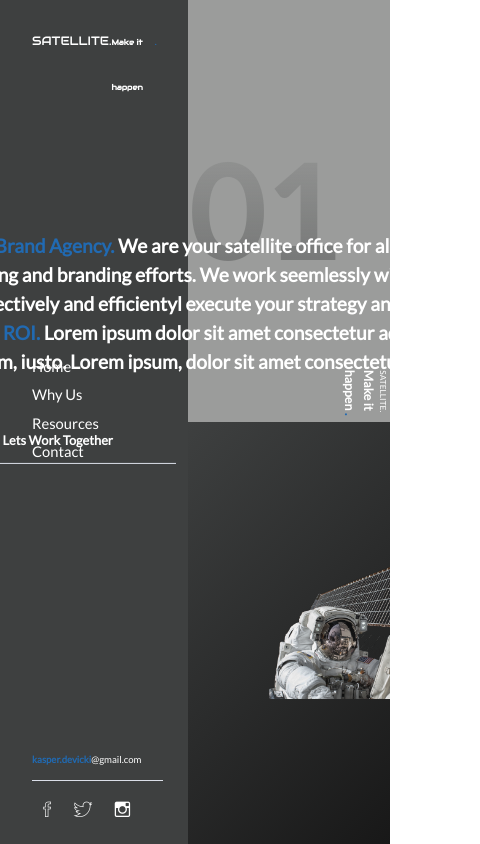
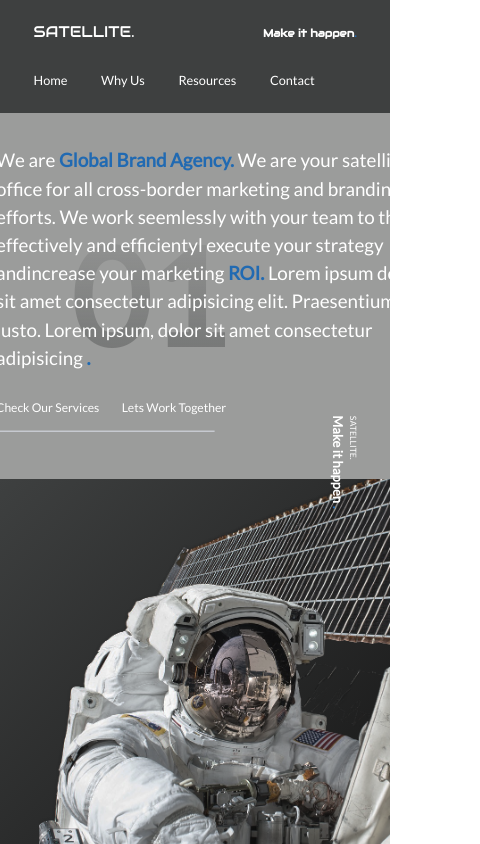
Before and after one commit to devicki/Satellite, a website: page index.html in a window 390 px wide. Shown: the whole page, 480 px wide, since content can reach past the window. Drawn offline with nearby package versions, Linux system fonts and the light colour scheme.

Commit message:
responsive progress

```diff
--- a/index.html
+++ b/index.html
@@ -8,7 +8,6 @@
     <link href="https://fonts.googleapis.com/css?family=Audiowide|Lato" rel="stylesheet">
     <link rel="stylesheet" href="http://code.ionicframework.com/ionicons/2.0.1/css/ionicons.min.css">
     <link rel="stylesheet" href="/css/styles.css">
-
     <title>Satellite</title>
 </head>
 
@@ -24,6 +23,7 @@
                 </div>
             </header>
             <!-- NAVIGATION -->
+
             <nav>
                 <div id="tabs">
                     <ul>
@@ -80,7 +80,7 @@
                 We work seemlessly with your team to the effectively and efficientyl execute your strategy andincrease your
                 marketing
                 <span class="colored-txt">ROI.</span> Lorem ipsum dolor sit amet consectetur adipisicing elit. Praesentium, iusto. Lorem ipsum, dolor
-                sit amet consectetur adipisicing.
+                sit amet consectetur adipisicing
                 <span class="colored-txt">.</span>
             </p>
             <div class="link-content">
@@ -90,11 +90,11 @@
         </div>
         <div id="#tabs-2" class="tabSize">
             <p class="why-us">Lorem ipsum dolor sit amet consectetur adipisicing elit.
-                <span class="colored-txt">Nobis</span> suscipit iusto ,
+                <span class="colored-txt">Nobis</span> suscipit iusto,
                 <span class="colored-txt">molestiae</span> doloribus cumque magnam culpa error ex voluptatum. Lorem ipsum dolor sit amet. Lorem ipsum
                 dolor sit. We are prolly best company. This is no joke. Orem, ipsum dolor Lorem ipsum dolor sit amet, consectetur
                 adipisicing elit. Placeat quasi iure distinctio ratione officiis omnis sunt Lorem ipsum dolor sit amet consectetur
-                adipisicing eli?
+                adipisicing eli
                 <span class="colored-txt">.</span>
             </p>
         </div>
@@ -104,7 +104,8 @@
                 Lorem ipsum dolor
                 <span class="colored-txt">sit amet</span>consectetur adipisicing elit. Eaque id fuga omnis voluptatibus suscipit iure. adipisicing
                 elit. Lorem ipsum dolor sit amet consectetur adipisicing elit. Ratione vel soluta porro natus sequi modi.
-                Nobis suscipit iusto ,doloribus cumque magnam culpa error ex voluptatum. Lorem ipsum dolor sit amet
+                Nobis suscipit iusto, doloribus cumque magnam culpa error ex voluptatum. Lorem ipsum dolor sit amet Lorem
+                ipsum dolor sit amet.
                 <span class="colored-txt">.</span>
             </p>
             <div class="link-content">
@@ -119,8 +120,8 @@
                     <p>
                         <span class="colored-txt">sami.syrja@fake.fi </span>
                     </p>
-                    <p>+358 40 556 6564</p>
-                    <p>+358 22 589 3319</p>
+                    <p>+358 40 556 664</p>
+                    <p>+358 22 589 319</p>
                 </div>
                 <div class="contact">
                     <p>Lech Walesklesly</p>
@@ -128,8 +129,8 @@
                     <p>
                         <span class="colored-txt">sami.syrja@fake.fi </span>
                     </p>
-                    <p>+358 40 556 6564</p>
-                    <p>+228 41 419 3419</p>
+                    <p>+358 40 556 654</p>
+                    <p>+228 41 419 349</p>
                 </div>
                 <div class="contact">
                     <p>Donald Zdrajcowski</p>
@@ -137,7 +138,7 @@
                     <p>
                         <span class="colored-txt">sami.syrja@fake.fi </span>
                     </p>
-                    <p>+331 40 436 6564</p>
+                    <p>+331 40 436 654</p>
 
                 </div>
             </div>
--- a/sass/base/_base.scss
+++ b/sass/base/_base.scss
@@ -150,12 +150,65 @@ table {
     box-sizing: inherit;
 }
 
+//1200px
 html {
     font-size: 62.5%;
 }
 
-@media only screen and (max-width: 600px) {
+@media only screen and (max-width: 1000px) {
     html {
-        font-size: 40%;
+        font-size: 50%;
+    }
+    .wrapper .right-side .bottom {
+        background: url("../../img/astronaut.png") right/90% no-repeat, linear-gradient(135deg, $swatch_2, $swatch_1);
     }
 }
+
+@media only screen and (max-width: 768px) {
+    html {
+        font-size: 42%;
+    }
+    .wrapper {
+        flex-direction: column;
+    }
+    main.content {
+        top: 35%;
+        left: 55%;
+        transform: translate(-50%, -50%);
+    }
+    .left-side {}
+    nav ul {
+        display: flex;
+        flex-direction: row;
+        li {
+            display: inline-block;
+            margin-right: 5rem;
+        }
+    }
+    .social-container {
+        display: none;
+    }
+    .contacts {
+        font-size: 2.2rem;
+    }
+}
+
+// @media only screen and (max-width: 1200px) {
+//     html {
+//         font-size: 35%;
+//     }
+// }
+@media only screen and (min-width: 1800px) {
+    html {
+        font-size: 80%;
+    }
+}
+
+/*
+MEDIA BREAKPOINTS
+phone           0 - 600px
+tablet-port     600 - 900px
+tablet-land     900 - 1200px
+[normal stlyes] 1200 - 1800px
+big desktop     1800px +
+*/
--- a/sass/layout/_content.scss
+++ /dev/null
@@ -1,32 +0,0 @@
-main.content {
-    position: absolute;
-    top: 50%;
-    left: 50%;
-    transform: translate(-50%, -50%);
-    font-size: 11.7rem;
-    width: 95rem;
-    font-weight: 700;
-    .link-content {
-        margin-top: 4rem;
-        font-size: 1.3rem;
-        text-decoration: none;
-        a:first-child {
-            margin-right: 3rem;
-        }
-        a {
-            text-decoration: none;
-        }
-        a:hover {
-            color: $swatch_7;
-        }
-    }
-    .link-content::after {
-        content: "";
-        height: 1px;
-        display: block;
-        width: 50%;
-        border: 0;
-        border-bottom: 1px solid $swatch_3;
-        margin: 2rem 0;
-    }
-}
--- a/sass/layout/_leftside.scss
+++ b/sass/layout/_leftside.scss
@@ -7,25 +7,23 @@
         display: flex;
         justify-content: space-between;
         align-items: baseline;
-        font-size: 1.7rem;
         .slide-in {
             font-family: 'Audiowide', cursive;
-            font-size: 1.9rem;
+            font-size: 2.3rem;
         }
         .title {
-            font-size: 1.2rem;
+            font-size: 1.6rem;
         }
     }
     .slide-in {
-        display: flex;
-        line-height: 7rem;
+        display: flex; // line-height: 7rem;
         text-decoration: none;
     }
 }
 
 nav {
     padding: 3rem 0;
-    font-size: 2.3rem;
+    font-size: 1.9rem;
     li {
         padding: .5rem 0;
         a {
@@ -54,7 +52,7 @@ nav {
         display: flex;
         justify-content: space-around;
         .btn {
-            font-size: 3.2rem;
+            font-size: 3rem;
             &:hover {
                 color: $swatch_7;
                 transform: scale(1.2);
--- a/sass/layout/_main.scss
+++ b/sass/layout/_main.scss
@@ -2,12 +2,12 @@ main.content {
     position: absolute;
     top: 42%;
     left: 45%;
-    transform: translate(-50%, -50%);
-    font-size: 3rem;
+    transform: translate(-40%, -50%);
+    font-size: 2.8rem;
     min-width: 65rem;
     .link-content {
         margin-top: 4rem;
-        font-size: 2rem;
+        font-size: 1.8rem;
         text-decoration: none;
         a:first-child {
             margin-right: 3rem;
@@ -30,6 +30,7 @@ main.content {
     }
     .contacts {
         display: flex;
+        justify-content: space-between;
         .contact:not(:first-child) {
             margin-left: 4.2rem;
         }
--- a/sass/layout/_wrapper.scss
+++ b/sass/layout/_wrapper.scss
@@ -32,7 +32,7 @@
             }
         }
         & .bottom {
-            background: url("../../img/astronaut.png") right/60% no-repeat, linear-gradient(135deg, $swatch_2, $swatch_1);
+            background: url("../../img/astronaut.png") right/70% no-repeat, linear-gradient(135deg, $swatch_2, $swatch_1);
             width: 0%;
         }
     }
--- a/sass/main.scss
+++ b/sass/main.scss
@@ -1,8 +1,6 @@
-
 @import "abstracts/_variables.scss";
+@import "layout/_wrapper.scss";
+@import "layout/_main.scss";
+@import "layout/_leftside.scss";
 @import "base/_base.scss";
 @import "base/_utilities.scss";
-@import "layout/_wrapper.scss";
-@import "layout/_content.scss";
-@import "layout/_main.scss";
-@import "layout/_leftside.scss";
```
Also changed, not shown: css/styles.css, img/zxczxc.png (added).
